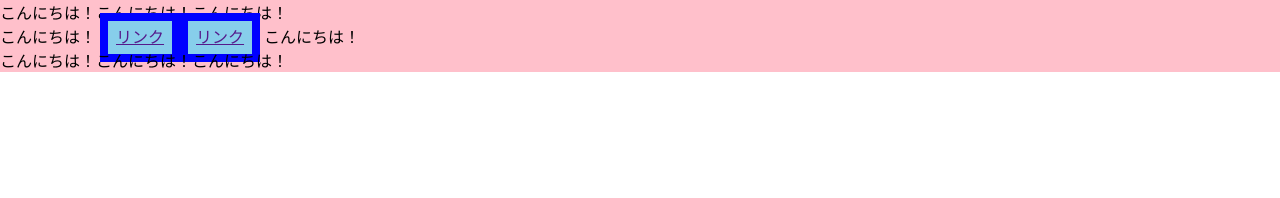
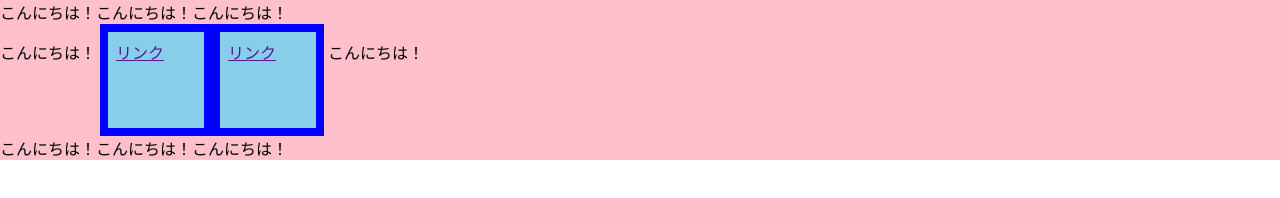
Before and after one commit to umedanaoyuki/MyAdvancedCSS, a plain HTML site: page index.html in a window 1280 px wide. Drawn offline with Linux system fonts and the light colour scheme.

Commit message:
inline-blockについて

```diff
--- a/style.css
+++ b/style.css
@@ -17,4 +17,7 @@ a {
   padding: 8px;
   /* margin: 8px; */
   margin: 0 auto;
+  /* display: block; */
+  /* display: inline; */
+  display: inline-block;
 }
```
